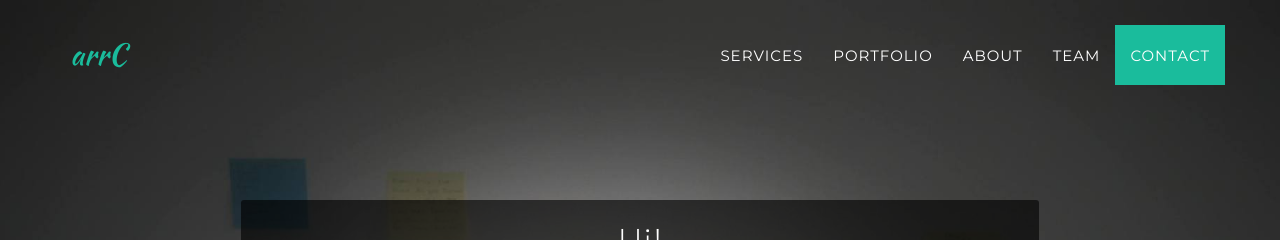
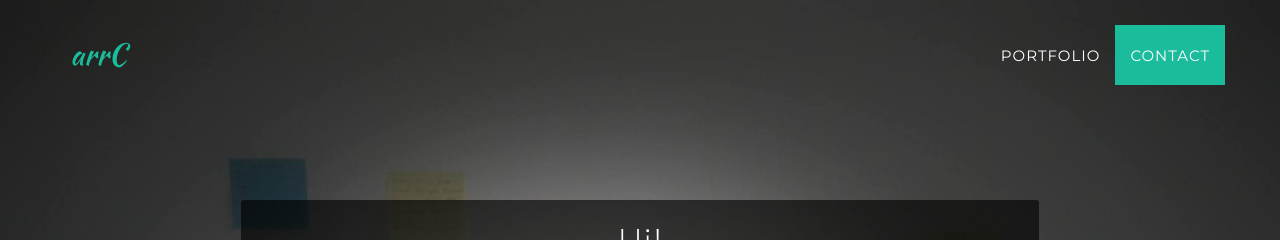
Before and after one commit to arrc/arrc.github.io, a Jekyll site: the page built from index.html, in a window 1280 px wide. Shown: the top 240 px of the page. Built offline with Jekyll 4.4.1, drawn with Linux system fonts in a browser that asks for light colours; some web fonts are replaced.

Commit message:
removed menu items.

```diff
--- a/_includes/footer.html
+++ b/_includes/footer.html
@@ -16,20 +16,20 @@
                 <div class="col-lg-12">
                     <form name="sentMessage" id="contactForm" novalidate>
                         <div class="row">
-                            <div class="col-md-6 col-md-offset-3" data-aos="fade-up-left" data-aos-delay="200">
+                            <div class="col-md-6 col-md-offset-3" data-aos="fade-up-left" data-aos-delay="200"  data-aos-duration="900">
                                 <div class="form-group">
                                     <input type="email" class="form-control" placeholder="Your Email *" id="email" required data-validation-required-message="Please enter your email address.">
                                     <p class="help-block text-danger"></p>
                                 </div>
                             </div>
-                            <div class="col-md-6 col-md-offset-3"  data-aos="fade-up-right" data-aos-delay="300">
+                            <div class="col-md-6 col-md-offset-3"  data-aos="fade-up-right" data-aos-delay="400">
                                 <div class="form-group">
                                     <textarea class="form-control" rows="20%" placeholder="Your Message *" id="message" required data-validation-required-message="Please enter a message."></textarea>
                                     <p class="help-block text-danger"></p>
                                 </div>
                             </div>
                             <div class="clearfix"></div>
-                            <div class="col-lg-12 text-center" data-aos="fade-up-left" data-aos-delay="400">
+                            <div class="col-lg-12 text-center" data-aos="fade-up-left" data-aos-delay="500">
                                 <div id="success"></div>
                                 <button type="submit" class="btn btn-xl">Send Message</button>
                             </div>
--- a/_includes/navbar.html
+++ b/_includes/navbar.html
@@ -19,16 +19,7 @@
                         <a href="#page-top"></a>
                     </li>
                     <li>
-                        <a class="page-scroll" href="#services">Services</a>
-                    </li>
-                    <li>
                         <a class="page-scroll" href="#portfolio">Portfolio</a>
-                    </li>
-                    <li>
-                        <a class="page-scroll" href="#about">About</a>
-                    </li>
-                    <li>
-                        <a class="page-scroll" href="#team">Team</a>
                     </li>
                     <li>
                         <a class="page-scroll" href="#contact">Contact</a>
```
